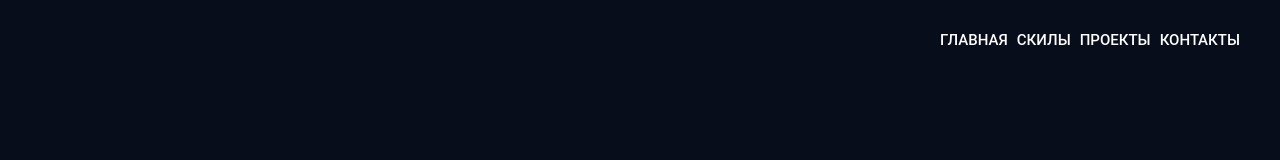
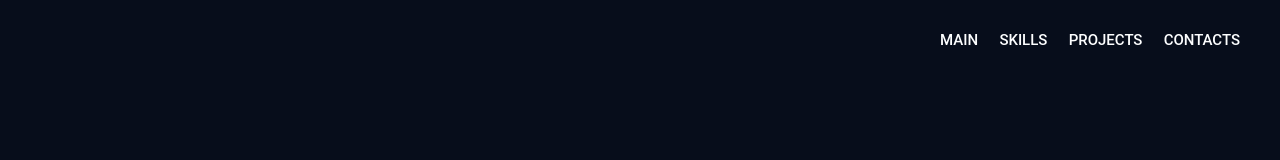
Before and after one commit to fabskrejt/portfolio, a React (Create React App) app: page / in a window 1280 px wide. Shown: the top 160 px of the page. Built offline with nearby package versions, Linux system fonts and the light colour scheme.

Commit message:
added links

```diff
--- a/src/contacts/Contacts.tsx
+++ b/src/contacts/Contacts.tsx
@@ -4,7 +4,7 @@ import stylesContainer from '../common/styles/Container.module.css'
 
 export const Contacts = () => {
     return (
-        <div className={styles.contacts}>
+        <div id={'contacts'} className={styles.contacts}>
             <div className={`${stylesContainer.container} ${styles.container}`}>
                 <h2>Contacts</h2>
                 <form>
--- a/src/header/Header.module.css
+++ b/src/header/Header.module.css
@@ -6,4 +6,7 @@
     height: 80px;
     color: #fdfeff;
     padding-right: 40px;
+    position: sticky;
+    top:0;
+    z-index: 2;
 }
--- a/src/main/Main.module.css
+++ b/src/main/Main.module.css
@@ -34,6 +34,8 @@
     color: #fec544;;
 }
 .particles {
+    width: 100%;
+    height: 100vh;
     position: absolute;
     top: 0;
     bottom: 0;
@@ -41,9 +43,3 @@
     right: 0;
     opacity: 0.3;
 }
-
-/*
-.particlesCanvas{
-    width: 50px;
-}
-*/
--- a/src/main/Main.tsx
+++ b/src/main/Main.tsx
@@ -4,7 +4,7 @@ import stylesContainer from '../common/styles/Container.module.css'
 import photo from '../assets/img/mainPhoto.jpg'
 import Particles from "react-tsparticles";
 import {loadFull} from "tsparticles";
-
+import imf from '../assets/img/typescript.png'
 
 const particlesOpt ={
     fpsLimit: 60,
@@ -13,8 +13,9 @@ const particlesOpt ={
         "zIndex": 1
     },
     particles: {
+
         color: {
-            value: "#1e2c65"
+            value: "#0a57c7"
         },
         links: {
             enable: true,
@@ -44,8 +45,6 @@ export const Main = () => {
                 init={particlesInit}
                 loaded={particlesLoaded}
                 options={particlesOpt}
-                width='100%'
-                height='100vh'
             />
             <div className={stylesContainer.container}>
                 <div className={styles.text}>
--- a/src/nav/Nav.module.css
+++ b/src/nav/Nav.module.css
@@ -2,8 +2,6 @@
     width: 300px;
     display: flex;
     justify-content: space-between;
-
-
 }
 
 .nav a {
@@ -13,6 +11,7 @@
     text-transform: uppercase;
     font-weight: 500;
     font-family: 'Roboto', sans-serif;
+    z-index: 2;
 }
 
 .nav a:hover{
--- a/src/nav/Nav.tsx
+++ b/src/nav/Nav.tsx
@@ -4,10 +4,10 @@ import styles from './Nav.module.css'
 export const Nav = ()=>{
     return(
             <div className={styles.nav}>
-                <a href={''}>Главная</a>
-                <a href={''}>Скилы</a>
-                <a href={''}>Проекты</a>
-                <a href={''}>Контакты</a>
+                <a href={''}>Main</a>
+                <a href={"#skills"}>Skills</a>
+                <a href={'#projects'}>Projects</a>
+                <a href={'#contacts'}>Contacts</a>
             </div>
     )
 }
--- a/src/projekts/Projects.tsx
+++ b/src/projekts/Projects.tsx
@@ -18,7 +18,7 @@ export const Projects = () => {
     }
 
     return (
-        <div className={styles.projectsBlock}>
+        <div id={'projects'} className={styles.projectsBlock}>
             <div className={`${stylesContainer.container} ${styles.container}`}>
                 <h2 className={styles.title}>My Projects</h2>
                 <div className={styles.projects}>
--- a/src/skills/Skills.tsx
+++ b/src/skills/Skills.tsx
@@ -11,7 +11,7 @@ import typescript from "../assets/img/typescript.png"
 
 export const Skills = () => {
     return (
-        <div className={styles.skillsBlock}>
+        <div id={'skills'} className={styles.skillsBlock}>
             <div className={`${styles.container} ${stylesContainer.container}`}>
                 <h2 className={styles.title}>My Skills</h2>
                 <div className={styles.skills}>
```
Also changed, not shown: src/skills/Skills.module.css (line endings or trailing spaces).
